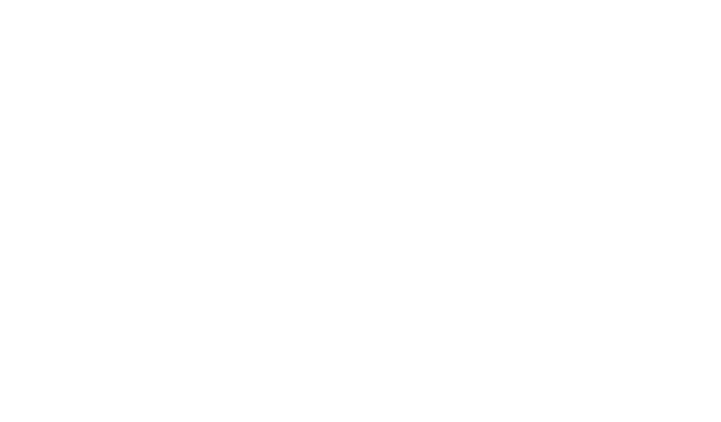
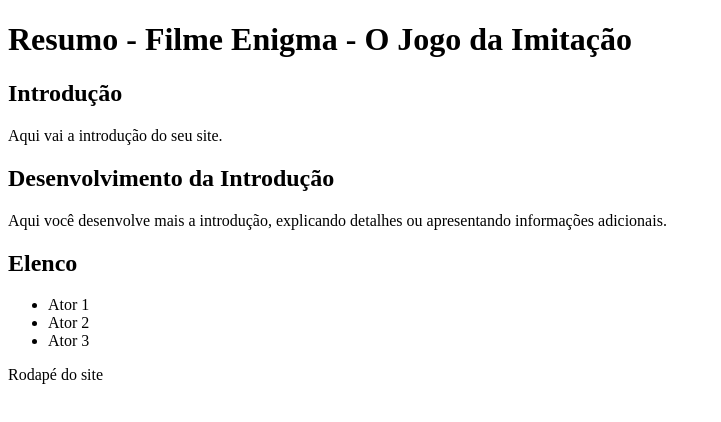
Before and after one commit to KaykyLeoo/Enigma-3AEdith, a plain HTML site: page index.html in a window 1280 px wide. Shown: the whole page, without its empty margins (0-721 px from the left). Drawn offline with Linux system fonts and the light colour scheme.

Commit message:
TesteSITE

```diff
--- a/index.html
+++ b/index.html
@@ -3,18 +3,36 @@
 <head>
     <meta charset="UTF-8">
     <meta name="viewport" content="width=device-width, initial-scale=1.0">
-    <title>ENIGMA - O Jogo da Imitação/title>
+    <title>Enigma - O Jogo da Imitação</title>
 </head>
 <body>
+
+<header>
     <h1>Resumo - Filme Enigma - O Jogo da Imitação</h1>
+</header>
+
+<section>
     <h2>Introdução</h2>
-    <p>Desenvolvimento da Introdução</p>
+    <p>Aqui vai a introdução do seu site.</p>
+</section>
 
+<section>
+    <h2>Desenvolvimento da Introdução</h2>
+    <p>Aqui você desenvolve mais a introdução, explicando detalhes ou apresentando informações adicionais.</p>
+</section>
+
+<section>
     <h2>Elenco</h2>
     <ul>
-        <li></li>
-        <li></li>
-        <li></li>
+        <li>Ator 1</li>
+        <li>Ator 2</li>
+        <li>Ator 3</li>
     </ul>
+</section>
+
+<footer>
+    <p>Rodapé do site</p>
+</footer>
+
 </body>
 </html>
```
